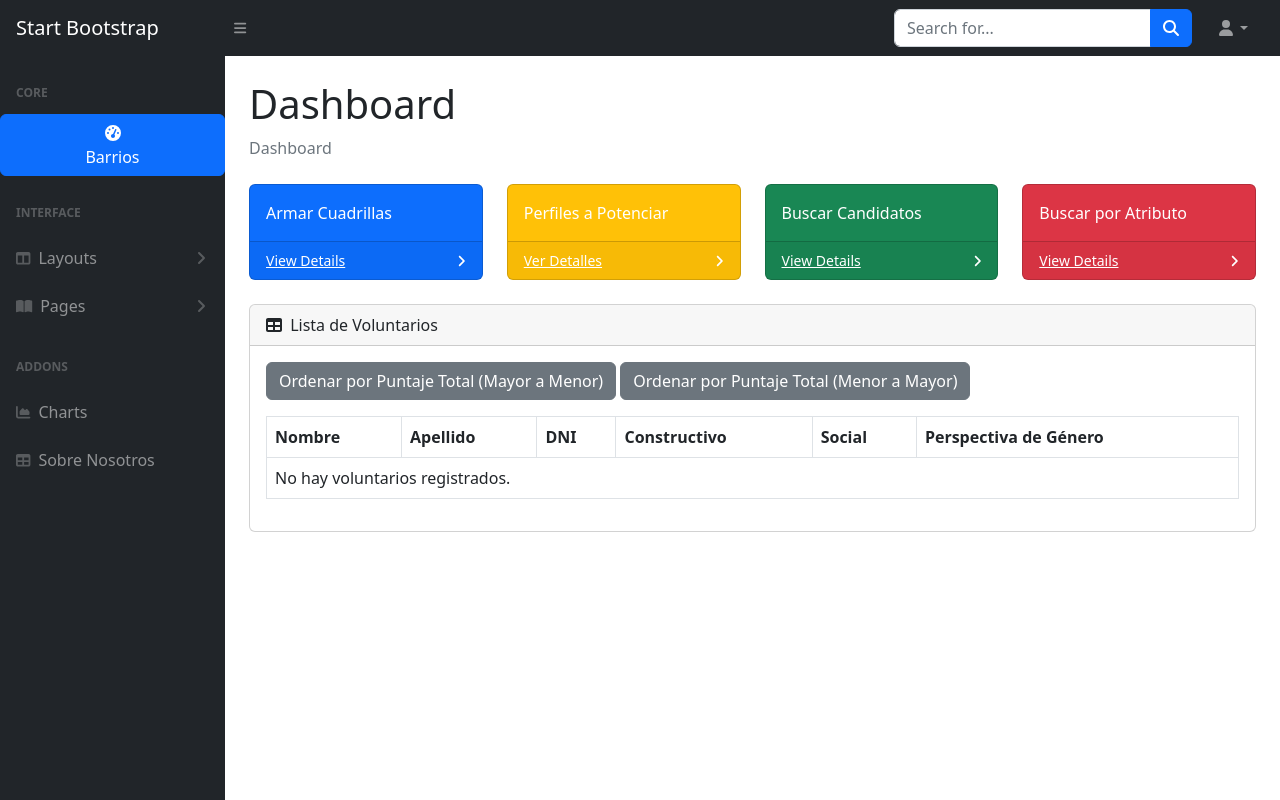
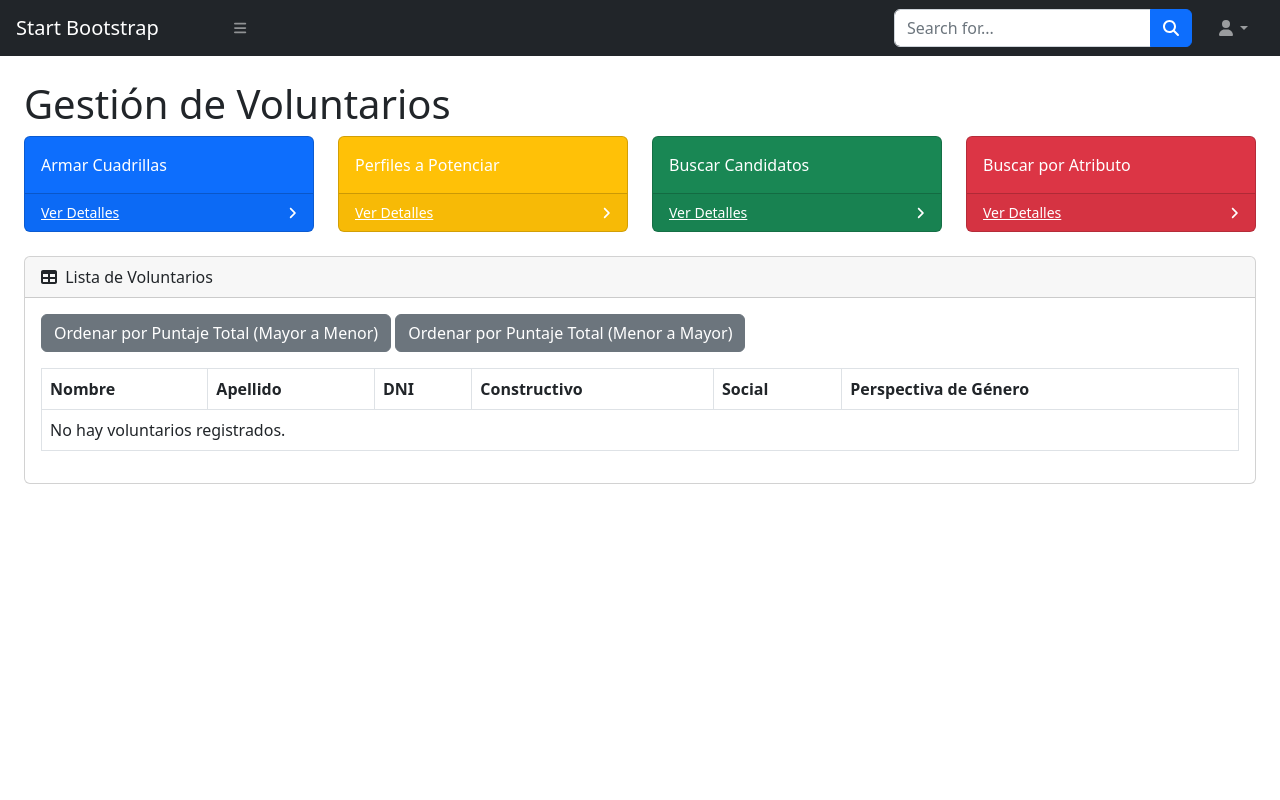
Before and after one commit to JulianIgnFer24/ConstructionVolunteerManagement, a Flask app: page / in a window 1280 px wide. Run offline with Flask 3, Linux system fonts and the light colour scheme; data that the repository does not hold is empty; some libraries are stand-ins or nearby versions.

Commit message:
hiding side bar

```diff
--- a/frontEnd/static/js/scripts.js
+++ b/frontEnd/static/js/scripts.js
@@ -24,6 +24,17 @@ window.addEventListener('DOMContentLoaded', event => {
     }
 
 });
+
+document.addEventListener('DOMContentLoaded', function () {
+    const sidebarToggle = document.getElementById('sidebarToggle');
+    if (sidebarToggle) {
+        sidebarToggle.addEventListener('click', function (e) {
+            e.preventDefault();
+            document.body.classList.toggle('sb-sidenav-toggled');
+        });
+    }
+});
+
 
 document.getElementById("buscarAtributoBtn").addEventListener("click", function() {
     const atributo = document.getElementById("atributo").value;
--- a/frontEnd/templates/index.html
+++ b/frontEnd/templates/index.html
@@ -12,7 +12,7 @@
         <script src="https://use.fontawesome.com/releases/v6.3.0/js/all.js" crossorigin="anonymous"></script>
         <link rel="stylesheet" href="https://cdnjs.cloudflare.com/ajax/libs/animate.css/4.1.1/animate.min.css"/>
     </head>
-    <body class="sb-nav-fixed">
+    <body class="sb-nav-fixed sb-sidenav-toggled">
         <nav class="sb-topnav navbar navbar-expand navbar-dark bg-dark">
             <!-- Navbar Brand-->
             <a class="navbar-brand ps-3" href="index.html">Start Bootstrap</a>
@@ -81,17 +81,14 @@
             <div id="layoutSidenav_content">
                 <main>
                     <div class="container-fluid px-4">
-                        <h1 class="mt-4">Dashboard</h1>
-                        <ol class="breadcrumb mb-4">
-                            <li class="breadcrumb-item active">Dashboard</li>
-                        </ol>
+                        <h1 class="mt-4">Gestión de Voluntarios</h1>
                         <div class="row">
                             <!-- Tarjetas con Formularios -->
                             <div class="col-xl-3 col-md-6">
                                 <div class="card bg-primary text-white mb-4">
                                     <div class="card-body">Armar Cuadrillas</div>
                                     <div class="card-footer d-flex align-items-center justify-content-between">
-                                        <a class="small text-white stretched-link" href="#" data-bs-toggle="modal" data-bs-target="#armarCuadrillasModal">View Details</a>
+                                        <a class="small text-white stretched-link" href="#" data-bs-toggle="modal" data-bs-target="#armarCuadrillasModal">Ver Detalles</a>
                                         <div class="small text-white"><i class="fas fa-angle-right"></i></div>
                                     </div>
                                 </div>
@@ -109,7 +106,7 @@
                                 <div class="card bg-success text-white mb-4">
                                     <div class="card-body">Buscar Candidatos</div>
                                     <div class="card-footer d-flex align-items-center justify-content-between">
-                                        <a class="small text-white stretched-link" href="#" data-bs-toggle="modal" data-bs-target="#buscarCandidatosModal">View Details</a>
+                                        <a class="small text-white stretched-link" href="#" data-bs-toggle="modal" data-bs-target="#buscarCandidatosModal">Ver Detalles</a>
                                         <div class="small text-white"><i class="fas fa-angle-right"></i></div>
                                     </div>
                                 </div>
@@ -118,7 +115,7 @@
                                 <div class="card bg-danger text-white mb-4">
                                     <div class="card-body">Buscar por Atributo</div>
                                     <div class="card-footer d-flex align-items-center justify-content-between">
-                                        <a class="small text-white stretched-link" href="#" data-bs-toggle="modal" data-bs-target="#buscarAtributoModal">View Details</a>
+                                        <a class="small text-white stretched-link" href="#" data-bs-toggle="modal" data-bs-target="#buscarAtributoModal">Ver Detalles</a>
                                         <div class="small text-white"><i class="fas fa-angle-right"></i></div>
                                     </div>
                                 </div>
```
